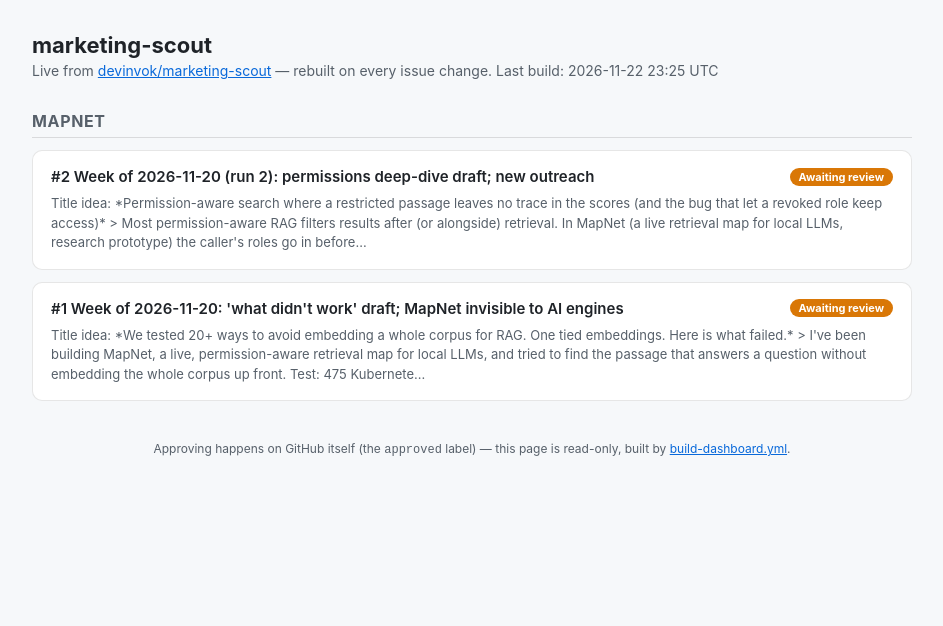
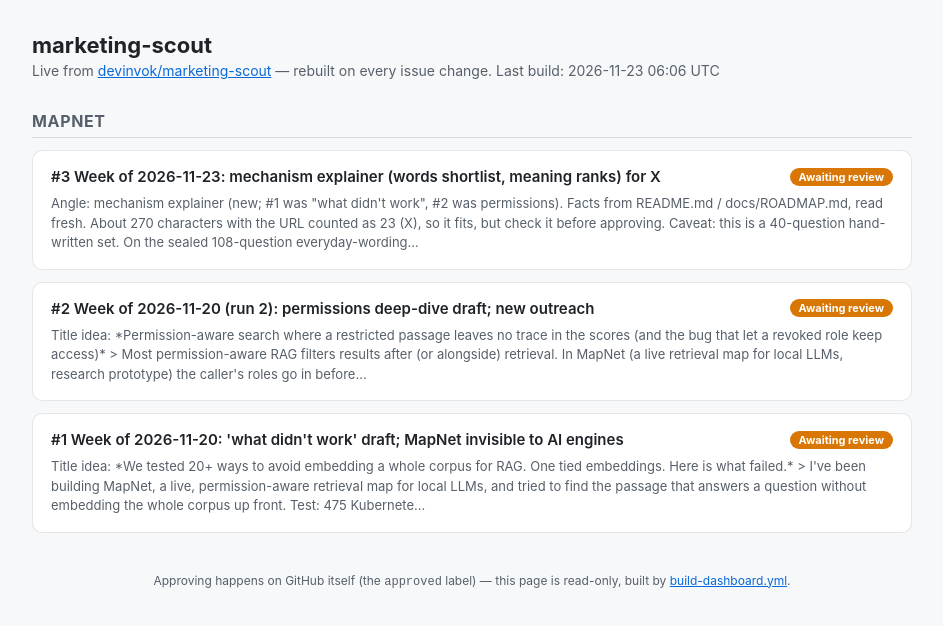
Before and after one commit to devinvok/marketing-scout, a plain HTML site: page docs/site/index.html in a window 1280 px wide. Shown: the whole page, without its empty margins (168-1111 px from the left). Drawn offline with Linux system fonts and the light colour scheme.

Commit message:
dashboard: rebuild

```diff
--- a/docs/site/index.html
+++ b/docs/site/index.html
@@ -27,9 +27,16 @@
   a.plain { color:var(--accent); }
 </style></head><body><div class="wrap">
 <h1>marketing-scout</h1>
-<div class="sub">Live from <a class="plain" href="https://github.com/devinvok/marketing-scout">devinvok/marketing-scout</a> — rebuilt on every issue change. Last build: 2026-11-22 23:25 UTC</div>
+<div class="sub">Live from <a class="plain" href="https://github.com/devinvok/marketing-scout">devinvok/marketing-scout</a> — rebuilt on every issue change. Last build: 2026-11-23 06:06 UTC</div>
 
 <h2>mapnet</h2>
+<div class="card">
+  <div class="row">
+    <div class="title"><a href="https://github.com/devinvok/marketing-scout/issues/3" target="_blank" rel="noopener">#3 Week of 2026-11-23: mechanism explainer (words shortlist, meaning ranks) for X</a></div>
+    <span class="badge" style="background:#d97706">Awaiting review</span>
+  </div>
+  <div class="excerpt">Angle: mechanism explainer (new; #1 was &quot;what didn&#x27;t work&quot;, #2 was permissions). Facts from README.md / docs/ROADMAP.md, read fresh. About 270 characters with the URL counted as 23 (X), so it fits, but check it before approving. Caveat: this is a 40-question hand-written set. On the sealed 108-question everyday-wording…</div>
+</div>
 <div class="card">
   <div class="row">
     <div class="title"><a href="https://github.com/devinvok/marketing-scout/issues/2" target="_blank" rel="noopener">#2 Week of 2026-11-20 (run 2): permissions deep-dive draft; new outreach</a></div>
```
